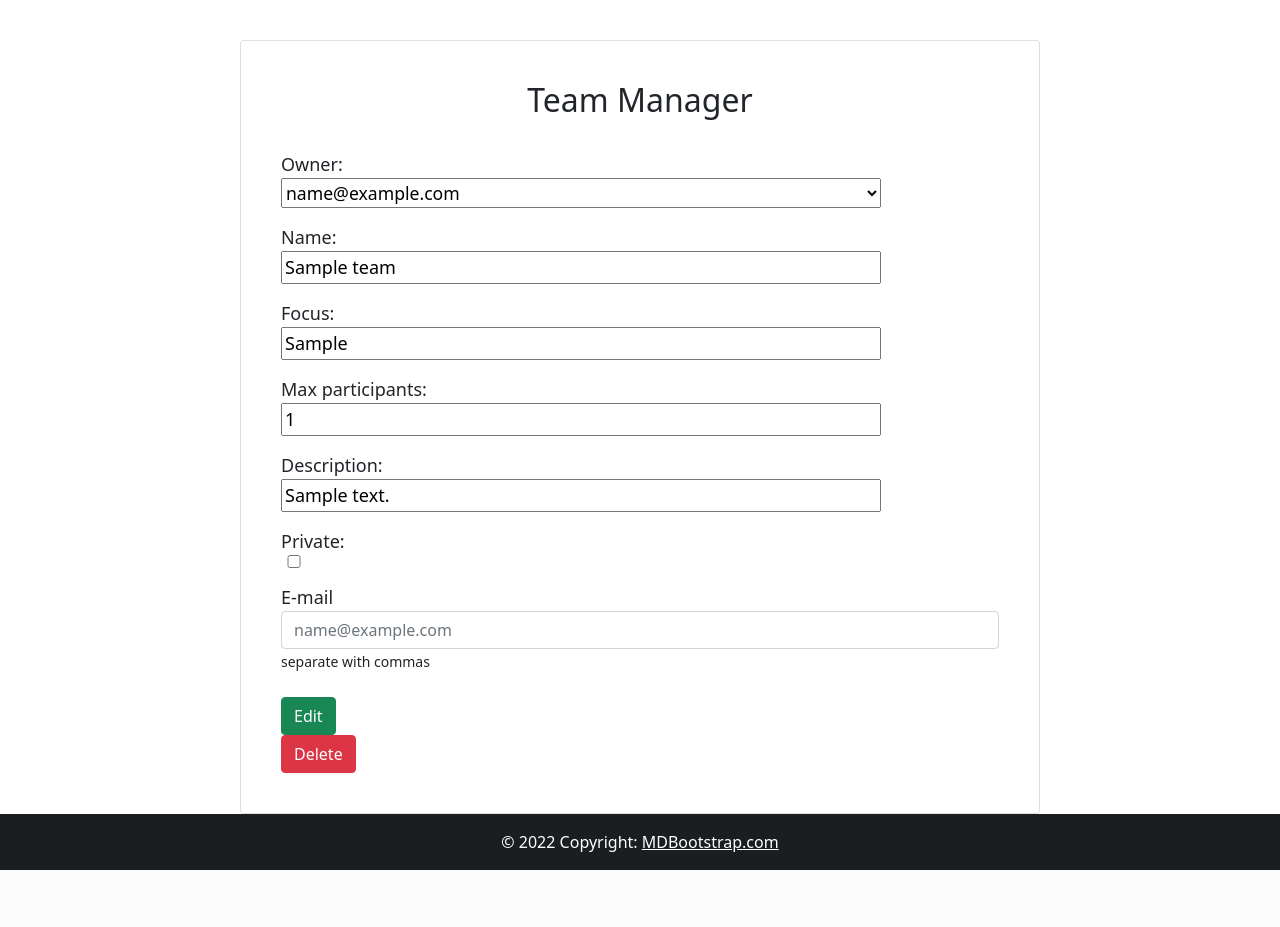
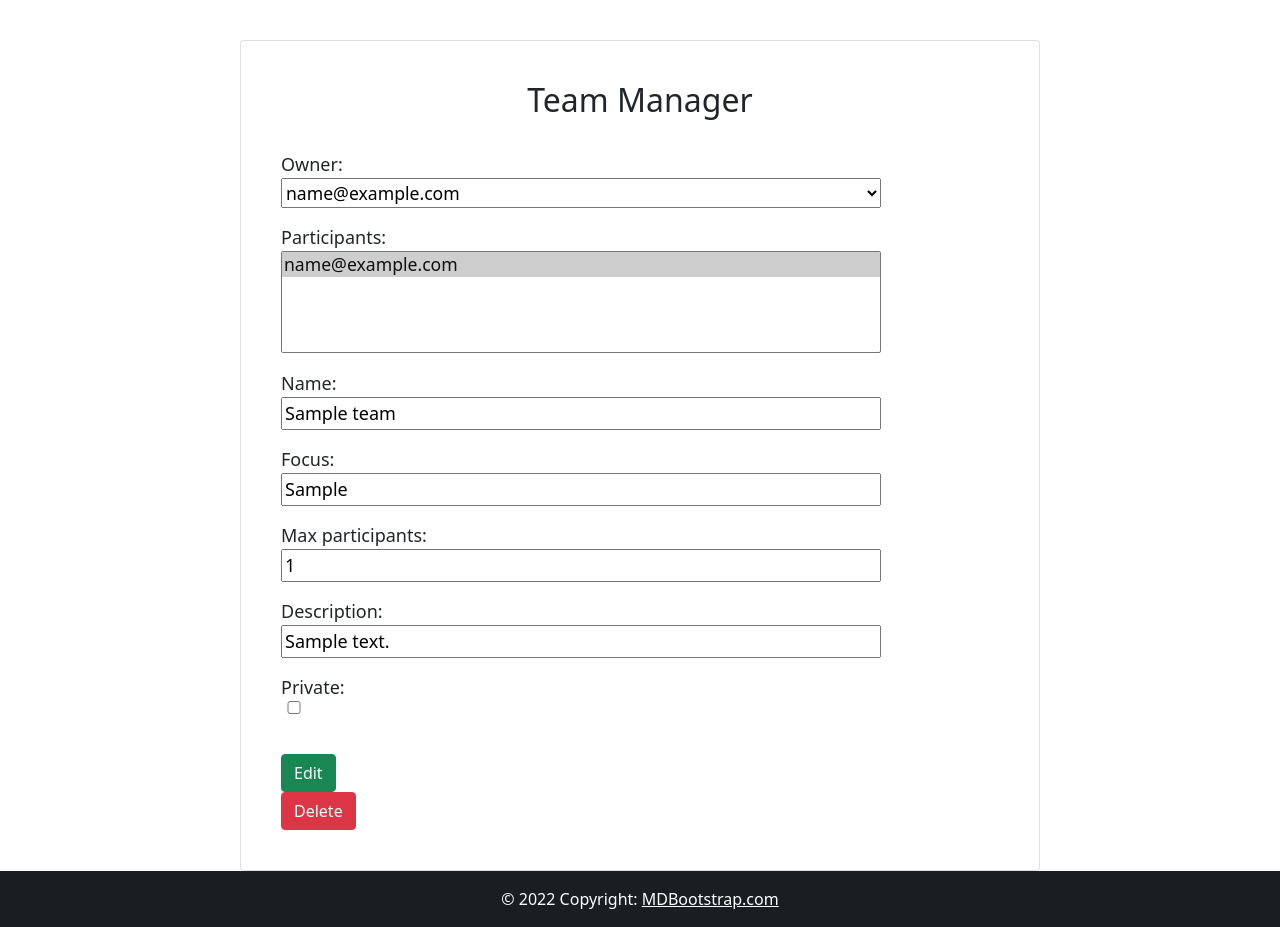
Before and after one commit to oseias-romeiro/TeamsControl, a Django app: page /team/1/ in a window 1280 px wide. Shown: the part 56-983 px from the top of the page. Before the commit the page ends 926 px from the top, so only its background shows below. Run offline with Django 4.2, Linux system fonts and the light colour scheme; a user stored in the database is signed in; tables that the repository leaves empty hold one stand-in row (values such as "Sample post"); some libraries are stand-ins or nearby versions.

Commit message:
mebership class

```diff
--- /dev/null
+++ b/accounts.txt
@@ -0,0 +1,3 @@
+admin@gmail.com     admin
+teste@gmail.com     GCAm7#teste
+teste2@gmail.com    GCAm7#teste
--- a/app/admin.py
+++ b/app/admin.py
@@ -1,7 +1,7 @@
 from django.contrib import admin
 from django.contrib.auth.admin import UserAdmin
 
-from .models import CustomUser, Team
+from .models import CustomUser, Team, Membership
 from .forms import CustomUserCreate, CustomUserChange
 
 @admin.register(CustomUser)
--- a/app/models.py
+++ b/app/models.py
@@ -48,7 +48,11 @@ class CustomUser(AbstractUser):
 
 class Team(models.Model):
     owner = models.OneToOneField(CustomUser, on_delete=models.CASCADE, primary_key=True,)
-    participants = models.ManyToManyField(CustomUser, related_name='+')
+    participants = models.ManyToManyField(CustomUser, related_name='+',
+        through='Membership',
+        through_fields=('team', 'user'),
+        default=owner,
+    )
     name = models.CharField('Name', max_length=20)
     focus = models.CharField('Focus', max_length=50)
     max = models.PositiveIntegerField('Max participants', default=1,
@@ -66,3 +70,7 @@ class Team(models.Model):
         if self.participants.count() > self.max:
             raise ValidationError(f"You can't assign more than {self.max} participants")
         super(Team, self).clean(*args, **kwargs)
+
+class Membership(models.Model):
+    team = models.ForeignKey(Team, on_delete=models.CASCADE)
+    user = models.ForeignKey(CustomUser, on_delete=models.CASCADE)
--- a/app/templates/team.html
+++ b/app/templates/team.html
@@ -9,11 +9,6 @@
 
         <form action="" method="post">{% csrf_token %}
             {{ form.as_p }}
-            <div class="form-group">
-                <label for="participants">E-mail</label>
-                <input type="email" class="form-control" name="participants" placeholder="name@example.com">
-                <small>separate with commas</small>
-            </div>
             <br>
             <button type="submit" class="btn btn-success">Edit</button>
         </form>
@@ -27,6 +22,10 @@
             height: 30px;
             font-size: 1.1rem;
         }
+        #id_participants {
+            width: 600px;
+            font-size: 1.1rem;
+        }
         #id_private {
             margin-left: -40%;
         }
--- a/app/views.py
+++ b/app/views.py
@@ -30,13 +30,13 @@ class EditProfile(LoginRequiredMixin, UpdateView):
 class TeamCreate(LoginRequiredMixin, CreateView):
     template_name = 'teamCreate.html'
     success_url = reverse_lazy('index')
-    fields = ['owner', 'name', 'focus', 'max', 'description', 'private']
+    fields = ['owner', 'participants', 'name', 'focus', 'max', 'description', 'private']
     model = Team
 
 class TeamView(LoginRequiredMixin, UpdateView):
     template_name = 'team.html'
     success_url = reverse_lazy('index')
-    fields = ['owner', 'name', 'focus', 'max', 'description', 'private']
+    fields = ['owner', 'participants', 'name', 'focus', 'max', 'description', 'private']
     model = Team
 
 class DeleteTeam(LoginRequiredMixin, DeleteView):
```
Also changed, not shown: app/migrations/0006_membership_alter_team_participants_membership_team_and_more.py (added), app/static/css/customCreate.css (line endings or trailing spaces).
